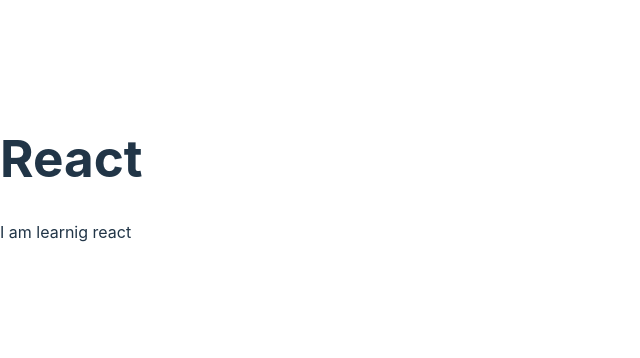
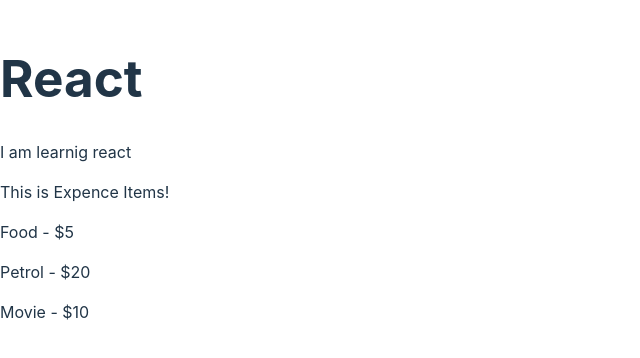
Before and after one commit to karanBais/MY-PROJECT, a React (Vite) app: page / in a window 1280 px wide. Shown: the part 222-580 px from the top of the page, without its empty margins (0-640 px from the left). Built offline with nearby package versions, Linux system fonts and the light colour scheme.

Commit message:
ExpenceItem

```diff
--- a/src/App.jsx
+++ b/src/App.jsx
@@ -1,10 +1,12 @@
 import React from 'react'
+import Expence from './Components/ExpenceItems';
 
 function App() {
   return (
     <div>
       <h1>React</h1>
       <p>I am learnig react</p>
+      <Expence />
     </div>
   )
 }
--- /dev/null
+++ b/src/Components/ExpenceItems.jsx
@@ -0,0 +1,12 @@
+function ExpenceItem(){
+    return (
+        <>
+            <p>This is Expence Items!</p>
+            <p>Food - $5</p>
+            <p>Petrol - $20</p>
+            <p>Movie - $10</p>
+        </>
+     )
+}
+
+export default ExpenceItem
```
